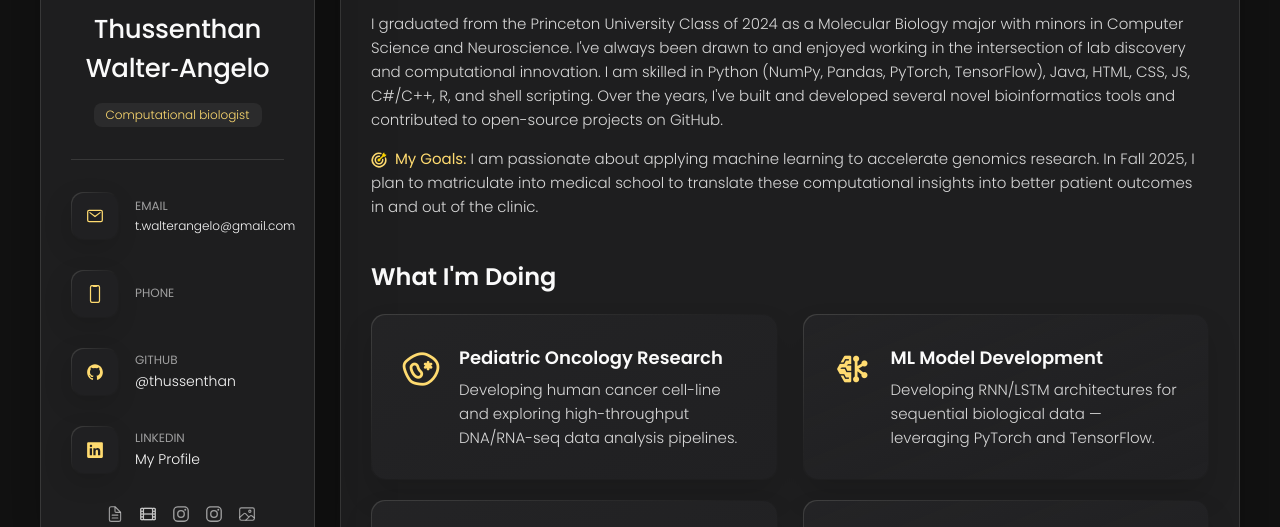
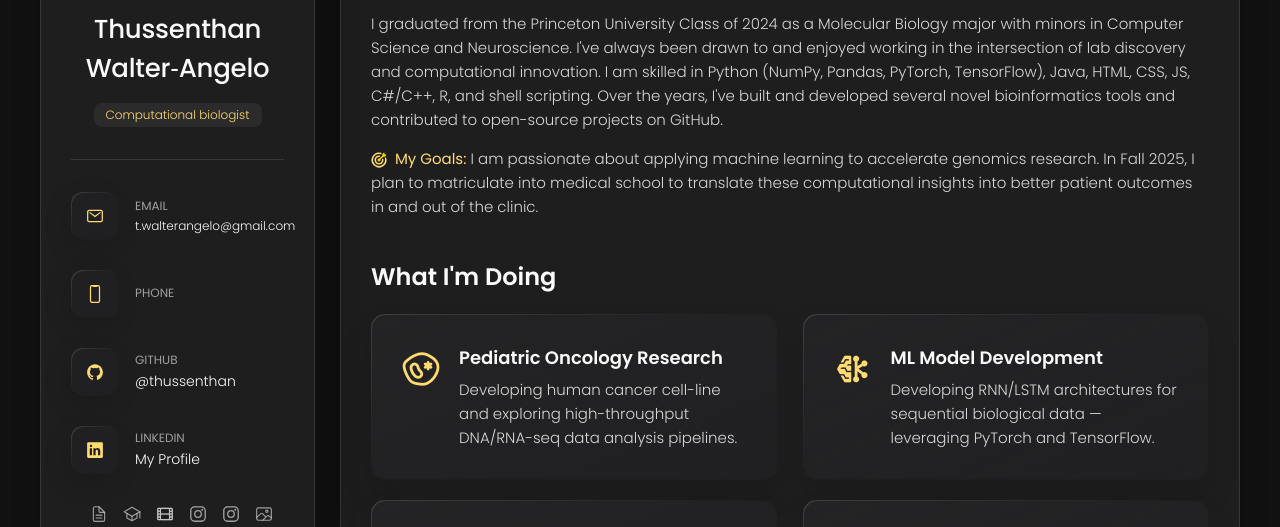
Before and after one commit to thussenthan/thussenthan.github.io, a plain HTML site: page index.html in a window 1280 px wide. Shown: the part 249-776 px from the top of the page. Drawn offline with nearby package versions, Linux system fonts and the light colour scheme.

Commit message:
Added ORCID link

```diff
--- a/index.html
+++ b/index.html
@@ -218,6 +218,19 @@
                             >
                                 <ion-icon
                                     name="document-text-outline"
+                                    aria-hidden="true"
+                                ></ion-icon>
+                            </a>
+                        </li>
+
+                        <li class="social-item">
+                            <a
+                                href="https://orcid.org/0009-0000-2861-8425"
+                                class="social-link"
+                                title="ORCID"
+                            >
+                                <ion-icon
+                                    name="school-outline"
                                     aria-hidden="true"
                                 ></ion-icon>
                             </a>
```
